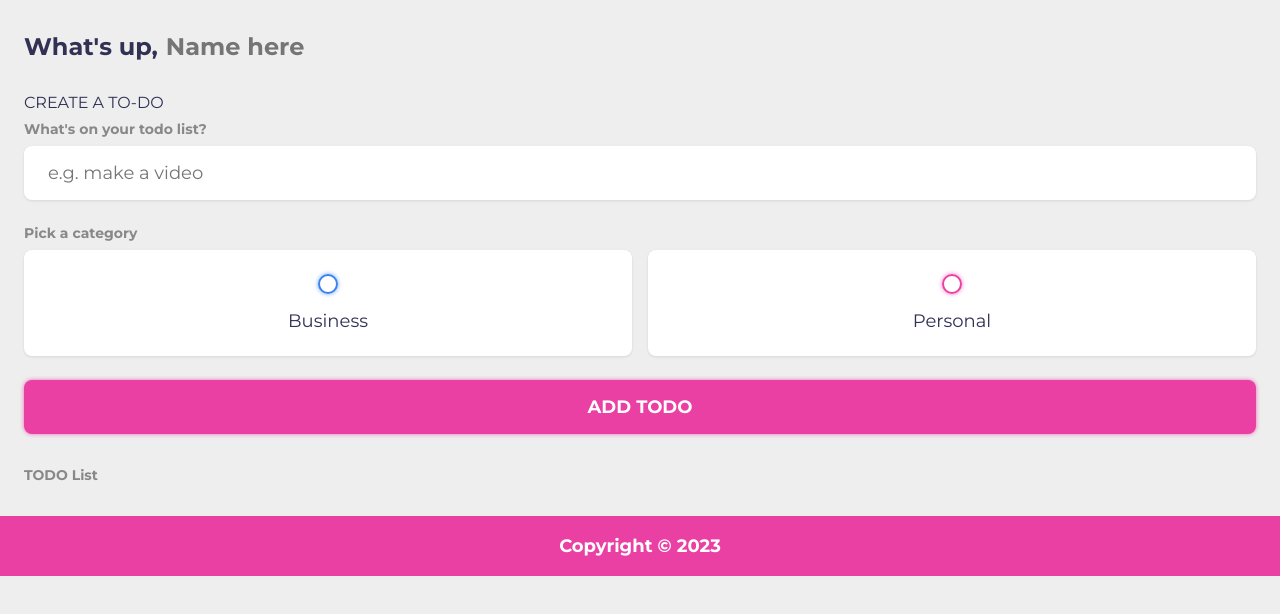
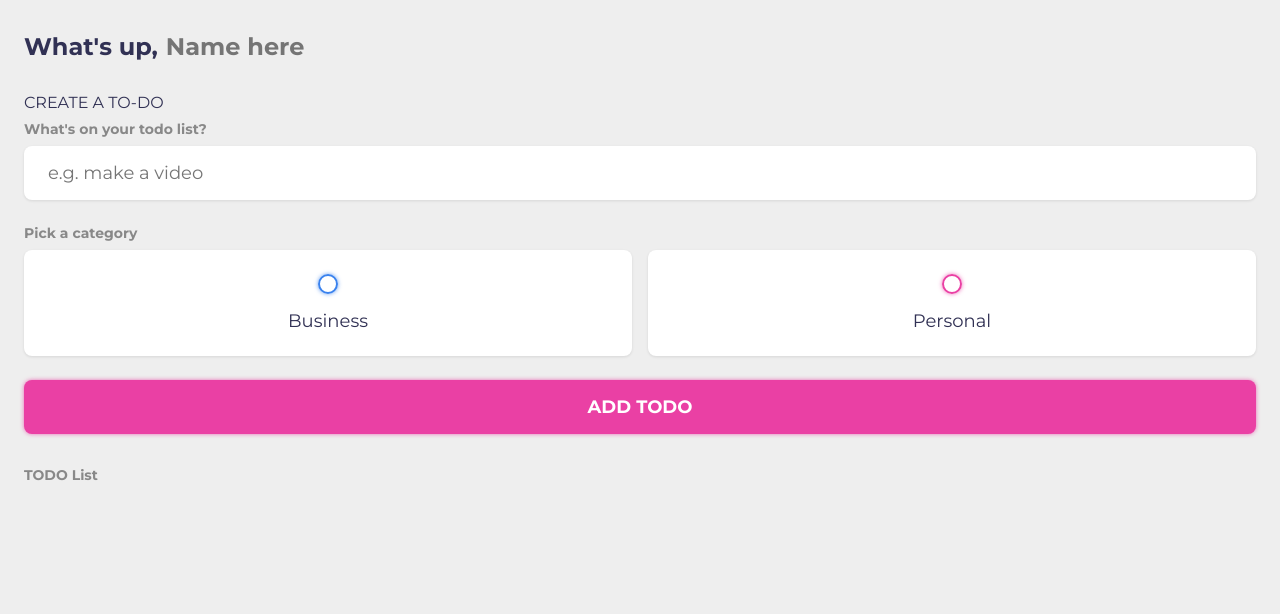
Before and after one commit to SurfingPanda/todo-app, a plain HTML site: page index.html in a window 1280 px wide. Drawn offline with Linux system fonts and the light colour scheme.

Commit message:
Update index.html
Removed footer

```diff
--- a/index.html
+++ b/index.html
@@ -68,12 +68,6 @@
         </section>
     </main>
 
-    <footer class="footer">
-        <p>Copyright &copy
-            <span id="year"></span>
-        </p>
-    </footer>
-
     <script src="app.js"></script>
 </body>
 </html>
```
